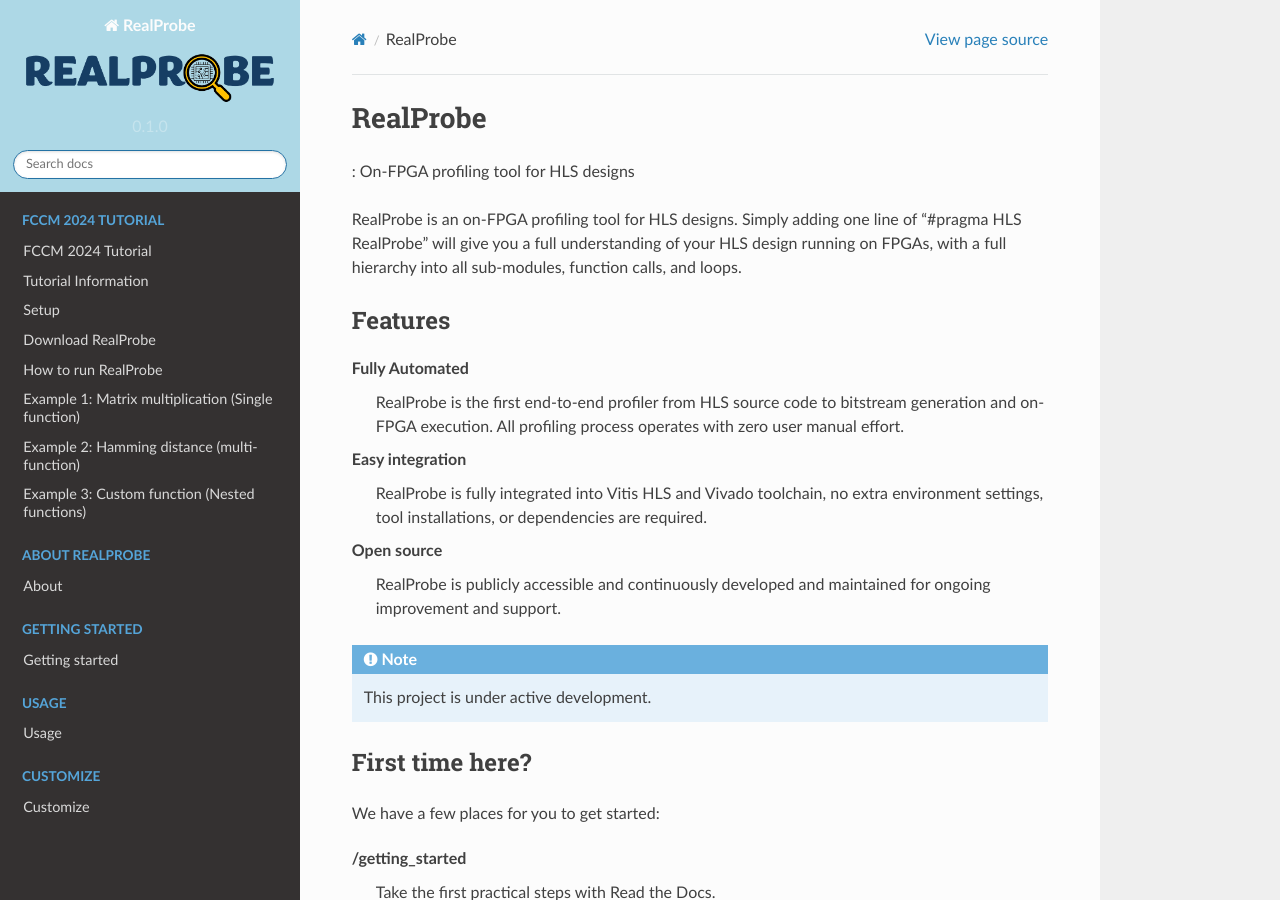
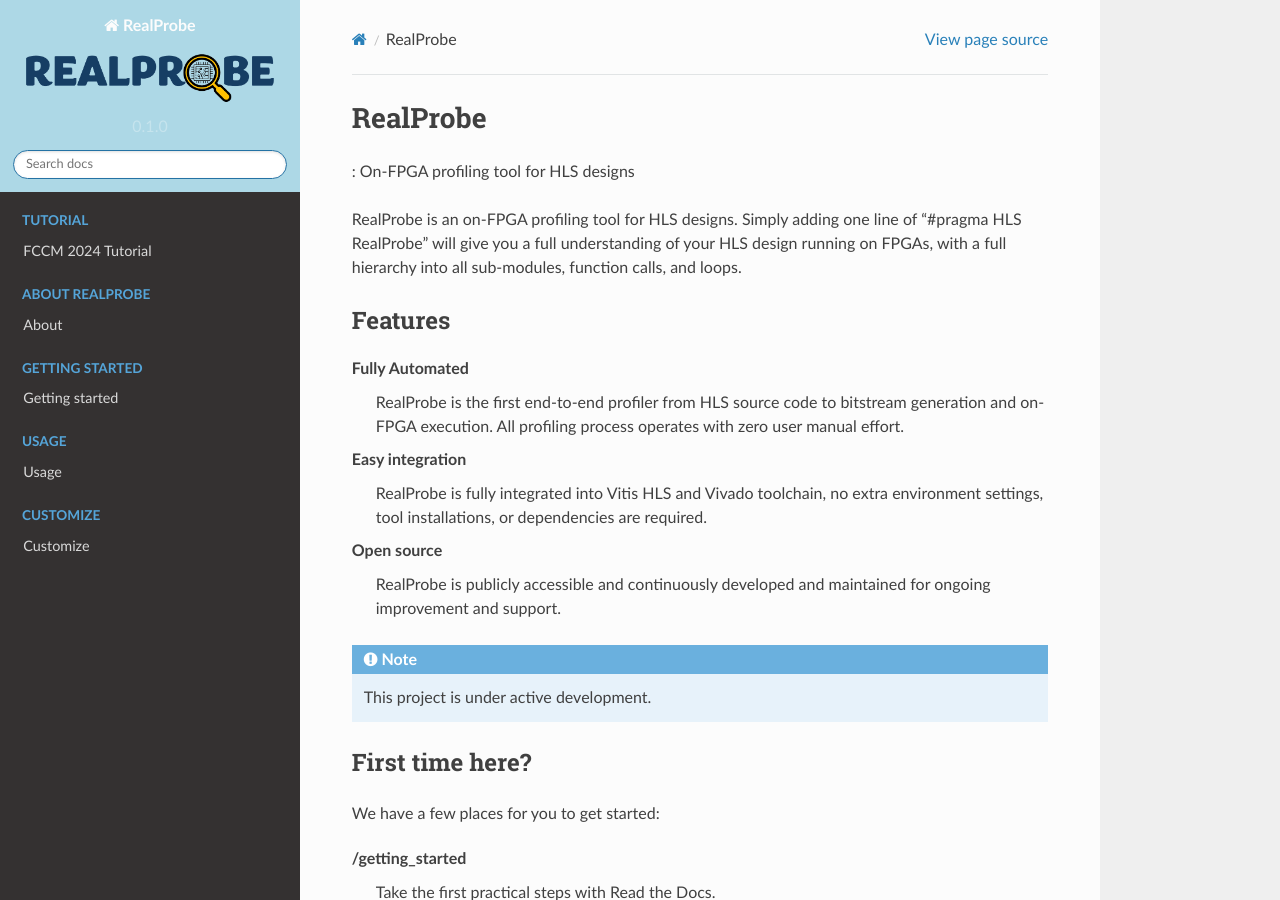
Before and after one commit to sharc-lab/RealProbe-doc, a Sphinx documentation site: the page built from docs/source/index.rst, in a window 1280 px wide and 900 px high. Built offline with Sphinx 7.4.7 and the Read the Docs theme 2.0.0, drawn with Linux system fonts in a browser that asks for light colours; pages that are not in the unit, such as notebooks, are missing from menus; some of the changed lines change nothing that is shown.

Commit message:
Update index.rst

```diff
--- a/docs/source/index.rst
+++ b/docs/source/index.rst
@@ -4,16 +4,9 @@
 .. toctree::
    :maxdepth: 2
    :hidden:
-   :caption: FCCM 2024 Tutorial
+   :caption: Tutorial
 
    ./tutorial/tutorial
-   ./tutorial/about
-   ./tutorial/prepare
-   ./tutorial/install
-   ./tutorial/usage
-   ./tutorial/ex1
-   ./tutorial/ex2
-   ./tutorial/ex3
 
 .. toctree::
    :maxdepth: 2
```
